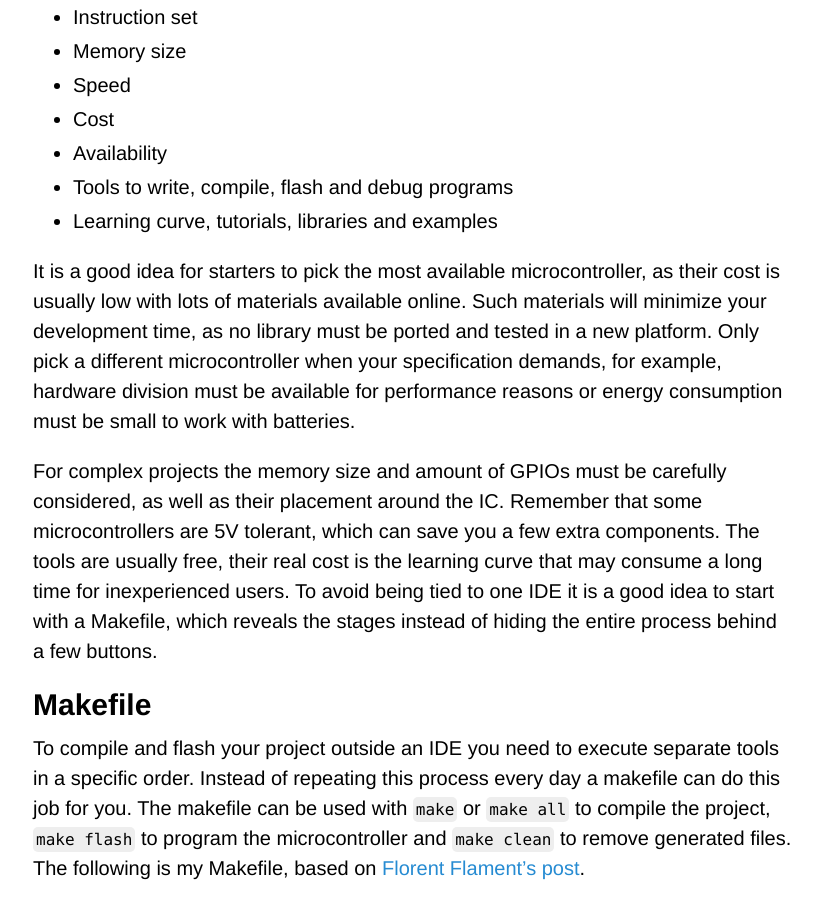
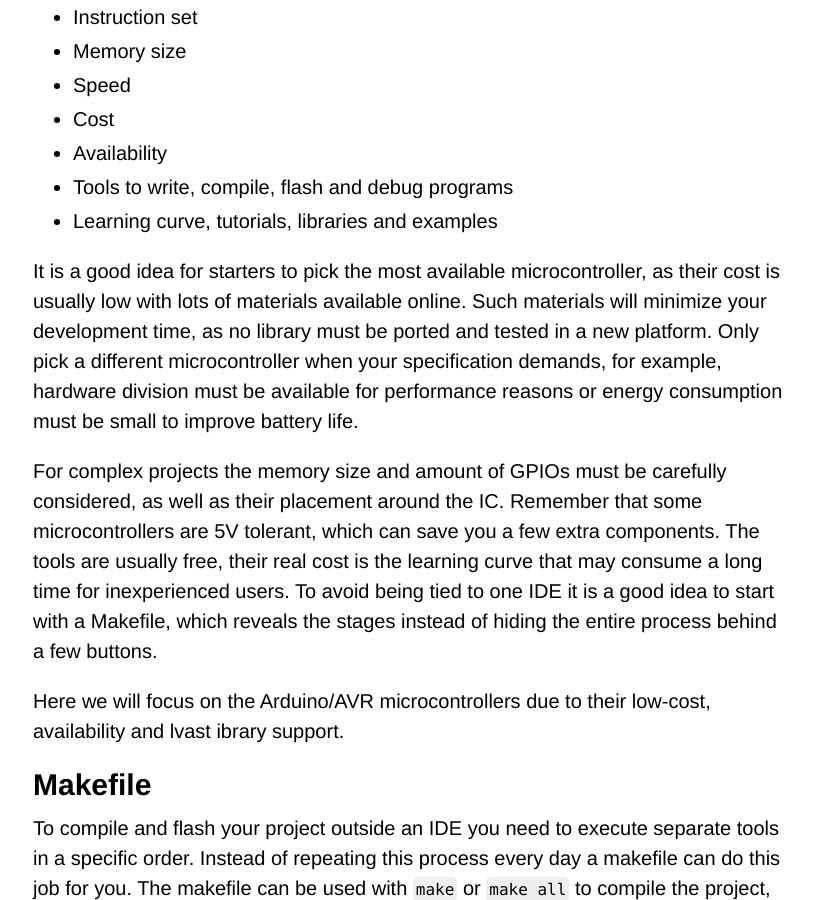
Before and after one commit to Maumagnaguagno/maumagnaguagno.github.io, a Jekyll site: the page built from baremetal.md, in a window 1280 px wide and 900 px high, scrolled down 908 px. Shown: the whole window, without its empty margins (227-1048 px from the left). Built offline with Jekyll 4.4.1, drawn with Linux system fonts in a browser that asks for light colours; our own code applies the rules of GitHub Pages for plain Markdown files; some of the changed text lies outside the part shown.

Commit message:
Add pinMode effects table to Bare Metal Pins section

````diff
--- a/baremetal.md
+++ b/baremetal.md
@@ -33,12 +33,14 @@ Such features may include:
 
 It is a good idea for starters to pick the most available microcontroller, as their cost is usually low with lots of materials available online.
 Such materials will minimize your development time, as no library must be ported and tested in a new platform.
-Only pick a different microcontroller when your specification demands, for example, hardware division must be available for performance reasons or energy consumption must be small to work with batteries.
+Only pick a different microcontroller when your specification demands, for example, hardware division must be available for performance reasons or energy consumption must be small to improve battery life.
 
 For complex projects the memory size and amount of GPIOs must be carefully considered, as well as their placement around the IC.
 Remember that some microcontrollers are 5V tolerant, which can save you a few extra components.
 The tools are usually free, their real cost is the learning curve that may consume a long time for inexperienced users.
 To avoid being tied to one IDE it is a good idea to start with a Makefile, which reveals the stages instead of hiding the entire process behind a few buttons.
+
+Here we will focus on the Arduino/AVR microcontrollers due to their low-cost, availability and lvast ibrary support.
 
 ## Makefile
 To compile and flash your project outside an IDE you need to execute separate tools in a specific order.
@@ -126,3 +128,11 @@ void loop(void)
 ```
 
 </div>
+
+Another thing about Arduino is that ``pinMode`` actually changes more than DDRx:
+
+``pinMode``  | DDRx | PORTx
+---          | ---  | ---
+INPUT        | 0    | 0
+INPUT_PULLUP | 0    | 1
+OUTPUT       | 1    | unchanged
````
